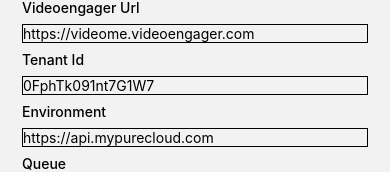
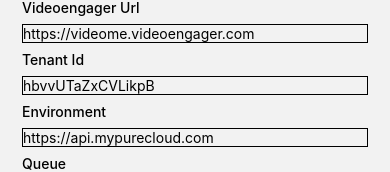
Before and after one commit to VideoEngager/react-native-demo, a React Native app: screen /Settings in a window 390 px wide. Shown: the part 265-437 px from the top of the page. Built offline with nearby package versions, Linux system fonts and the light colour scheme.

Commit message:
fix: corrected tenantId

```diff
--- a/src/contexts/Settings.js
+++ b/src/contexts/Settings.js
@@ -52,7 +52,7 @@ export const SettingsProvider = ({...rest}) => {
   const [videoengagerUrl, setVideoengagerUrl] = useState(
     'https://videome.videoengager.com',
   );
-  const [tenantId, setTenantId] = useState('0FphTk091nt7G1W7');
+  const [tenantId, setTenantId] = useState('hbvvUTaZxCVLikpB');
   const [environment, setEnvironment] = useState('https://api.mypurecloud.com');
   const [queue, setQueue] = useState('Support');
   const [avatarImageUrl, setAvatarImageUrl] = useState('');
```
